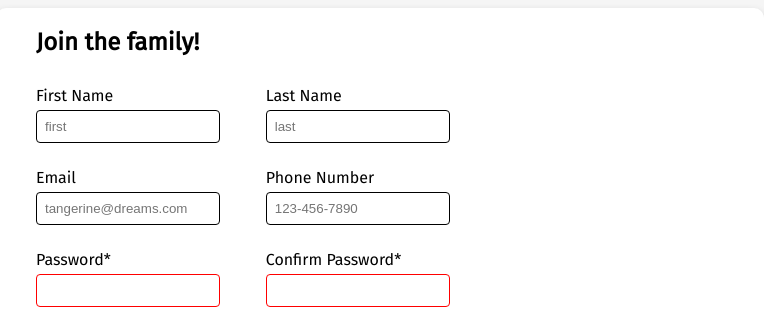
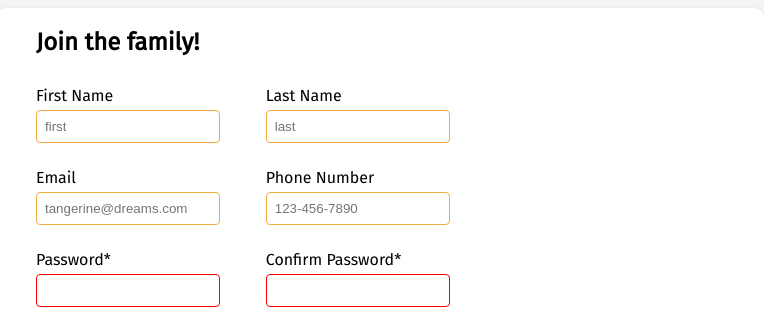
Before and after one commit to jerometrowbridge/form, a plain HTML site: page index.html in a window 1280 px wide. Shown: the part 240-560 px from the top of the page, 516-1280 px from the left. Drawn offline with Linux system fonts and the light colour scheme.

Commit message:
changing box colors and shadow when focused

```diff
--- a/styles.css
+++ b/styles.css
@@ -11,7 +11,6 @@
 
 body {
     margin: 0;
-    /* height: 100vh; */
     height: 100%;
     display: flex;
     font-family:"fira_sansregular";
@@ -78,7 +77,6 @@ h2 {
     padding-bottom: 10px;
     flex: 1;
     justify-content: center;
-    /* overflow-y: auto; */
     flex-shrink: 1;
 
 }
@@ -89,7 +87,6 @@ h2 {
     flex-direction: column;
     flex: 1;
     justify-content: space-around;
-    /* flex-shrink: 2; */
 
 }
 
@@ -103,9 +100,17 @@ input {
     width: 80%;
     padding: 8px;
     margin-top: 5px;
-    border: 1px solid #ccc;
+    border: 1px solid #f1ac44;
     border-radius: 4px;
     box-sizing: border-box;
+
+}
+
+input:focus {
+    border: 2px solid lightskyblue;
+    outline: none;
+    box-shadow: 0 0 5px rgba(135, 206, 250, 0.5);
+
 
 }
 
@@ -133,12 +138,10 @@ input {
 
 .submit-button, .submit-text {
     padding-left: 40px;
-    /* margin-bottom: auto; */
     flex: 1;
 }
 
 .submit-button {
-    /* margin-bottom: 20px; */
     margin-top: 5%;
 }
 
@@ -167,17 +170,13 @@ input:invalid {
     border: 1px solid red;
 }
 
-input:valid {
-    border: 1px solid black;
-}
+
 
 .bottom-form-text {
     color: red;
 }
 
 .left-text {
-    /* position: absolute;
-    bottom: 0; */
     color: white;
     font-size: 12px;
     margin-top: auto;
@@ -199,7 +198,6 @@ p>a {
     background-color: black;
     opacity: 0.5;
     margin-top: 20vh;
-    /* margin-bottom: 40vh; */
     flex: 1;
     width: 100%;
     display: flex;
@@ -214,6 +212,6 @@ img {
 
 .TD {
     font-size: 13vh;
-    color:  #f1ac44;;
+    color:  #f1ac44;
 
 }
```
